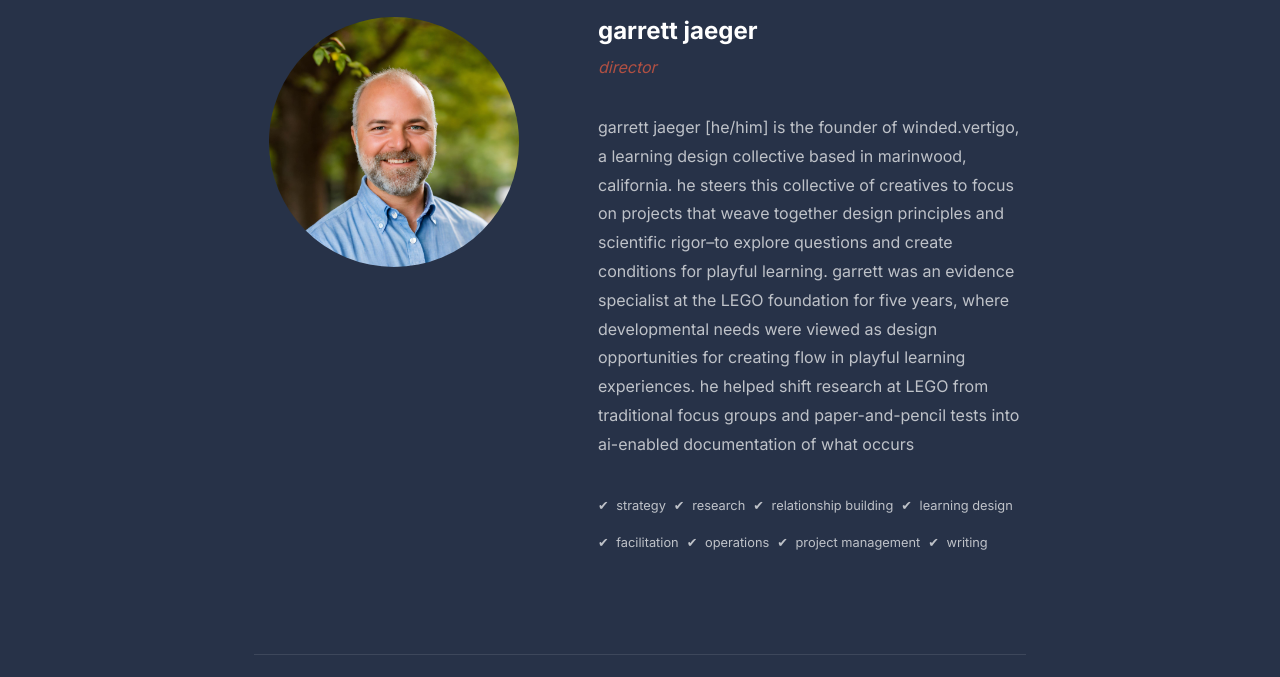
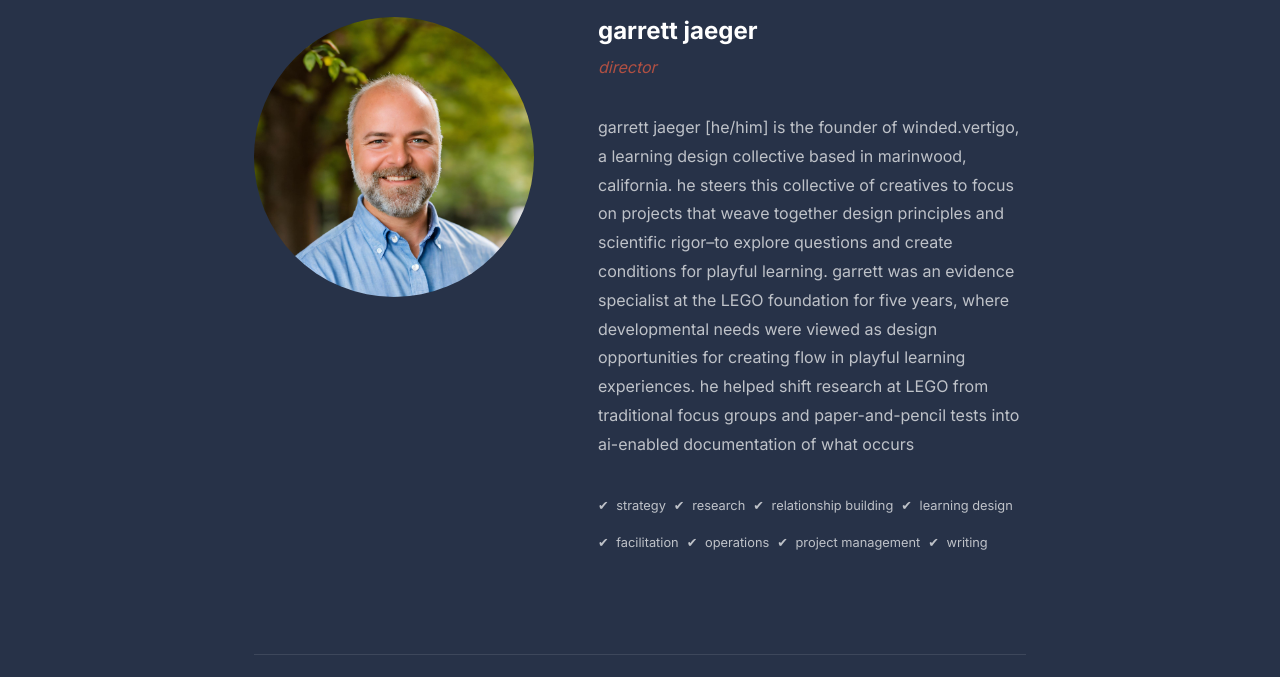
Before and after one commit to ghandoff/windedvertigo-site, a website: page we/index.html in a window 1280 px wide. Shown: the part 123-800 px from the top of the page. Drawn offline with Linux system fonts and the light colour scheme.

Commit message:
Increase headshot size from 250px to 280px

```diff
--- a/styles/main.css
+++ b/styles/main.css
@@ -285,8 +285,8 @@ body.home main {
 }
 
 .member-headshot {
-  width: 250px;
-  height: 250px;
+  width: 280px;
+  height: 280px;
   border-radius: 50%;
   object-fit: cover;
 }
```
